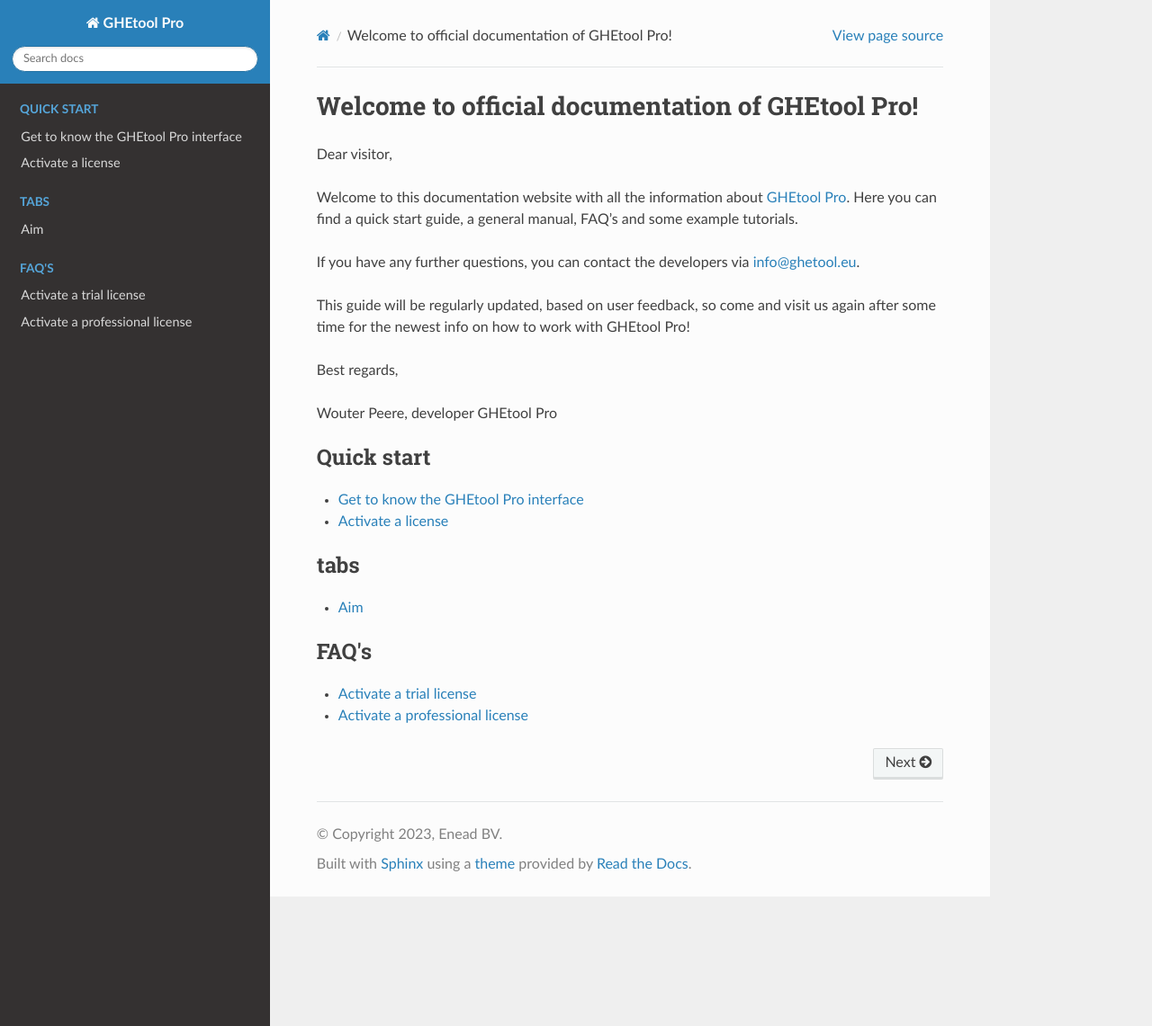
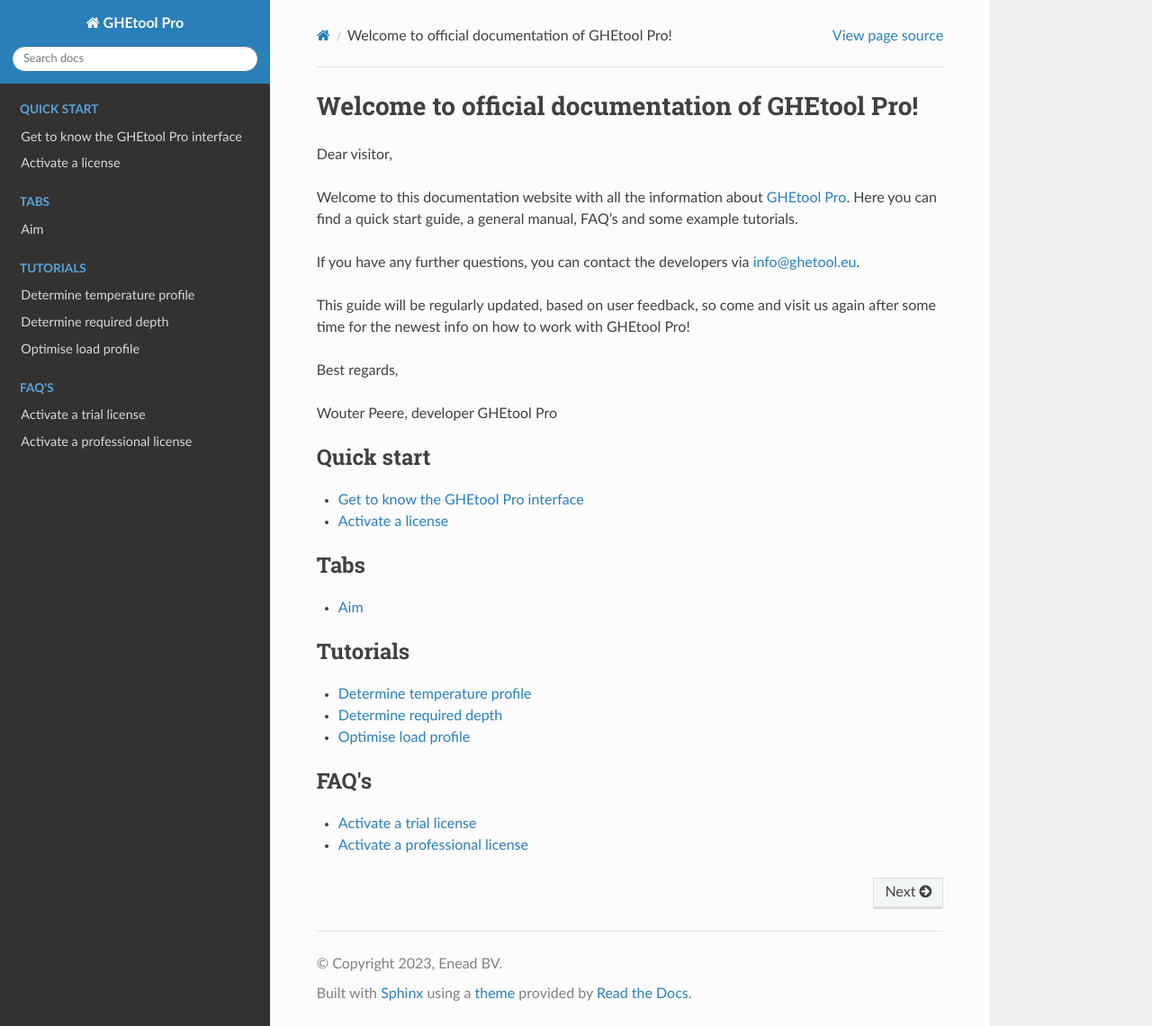
Before and after one commit to novakgeoenergie/GHEToolManual, a Sphinx documentation site: the page built from docs/index.md, in a window 1280 px wide and 1141 px high. Shown: the whole window at 90% size. Built offline with Sphinx 7.4.7 and the Read the Docs theme 2.0.0, drawn with Linux system fonts in a browser that asks for light colours; formulas are drawn with MathJax 3.

Commit message:
Try to fix reference problem

````diff
--- a/docs/index.md
+++ b/docs/index.md
@@ -22,10 +22,19 @@
 ```
 
 ```{toctree}
-:caption: 'tabs'
+:caption: 'Tabs'
 :maxdepth: 1
 
 sources/tabs/aim.rst
+```
+
+```{toctree}
+:caption: 'Tutorials'
+:maxdepth: 1
+
+sources/tutorial/determine_temperature_profile.rst
+sources/tutorial/determine_required_depth.rst
+sources/tutorial/optimise_load_profile.rst
 ```
 
 ```{toctree}
--- a/docs/sources/quick-start/interface.rst
+++ b/docs/sources/quick-start/interface.rst
@@ -18,7 +18,7 @@
 ******
 For every calculation, different information is needed. All these inputs are structured in *tabs*, being:
 
-* **Aim** `tab aim`_ The first tab determines what you will be calculating in this specific scenario.
+* **Aim** :ref:`tab aim` The first tab determines what you will be calculating in this specific scenario.
 * **Options** The option tab contains aim-specific options.
 * **Borefield** Here the borefield configuration can be chosen.
 * **Earth** The earth tab contains information about the ground thermal properties and the simulation options.
--- a/docs/sources/tabs/aim.rst
+++ b/docs/sources/tabs/aim.rst
@@ -8,7 +8,7 @@
 
 Determine temperature profile
 *****************************
-Test
+This is the basic functionality
 
 Determine required depth
 ************************
--- /dev/null
+++ b/docs/sources/tutorial/determine_required_depth.rst
@@ -0,0 +1,2 @@
+Determine required depth
+########################
--- /dev/null
+++ b/docs/sources/tutorial/determine_temperature_profile.rst
@@ -0,0 +1,2 @@
+Determine temperature profile
+#############################
--- /dev/null
+++ b/docs/sources/tutorial/optimise_load_profile.rst
@@ -0,0 +1,2 @@
+Optimise load profile
+#####################
````
Also changed, not shown: docs/sources/FAQ's/Figures/settings_trial.png, docs/sources/FAQ's/Figures/trial_set_name.png.
